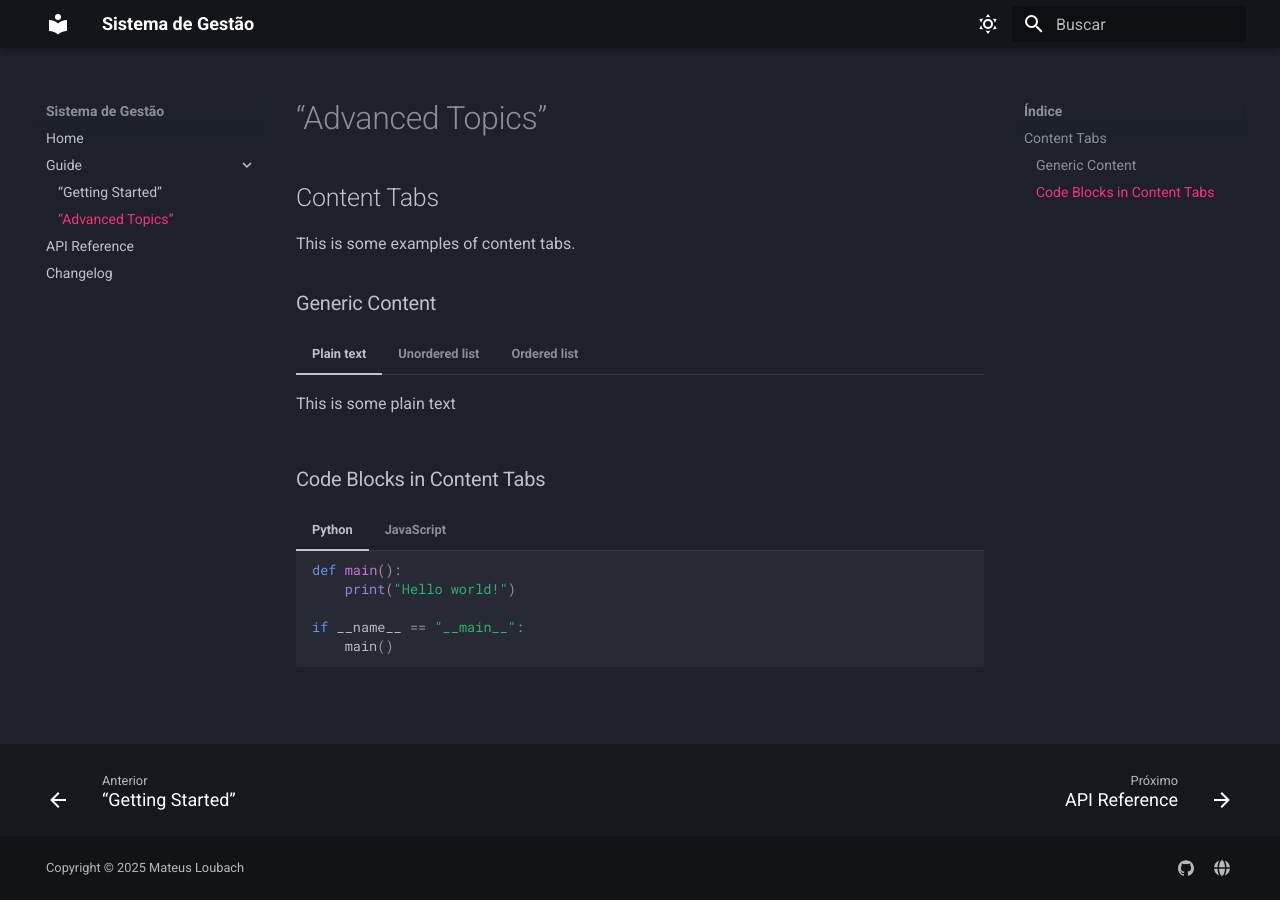
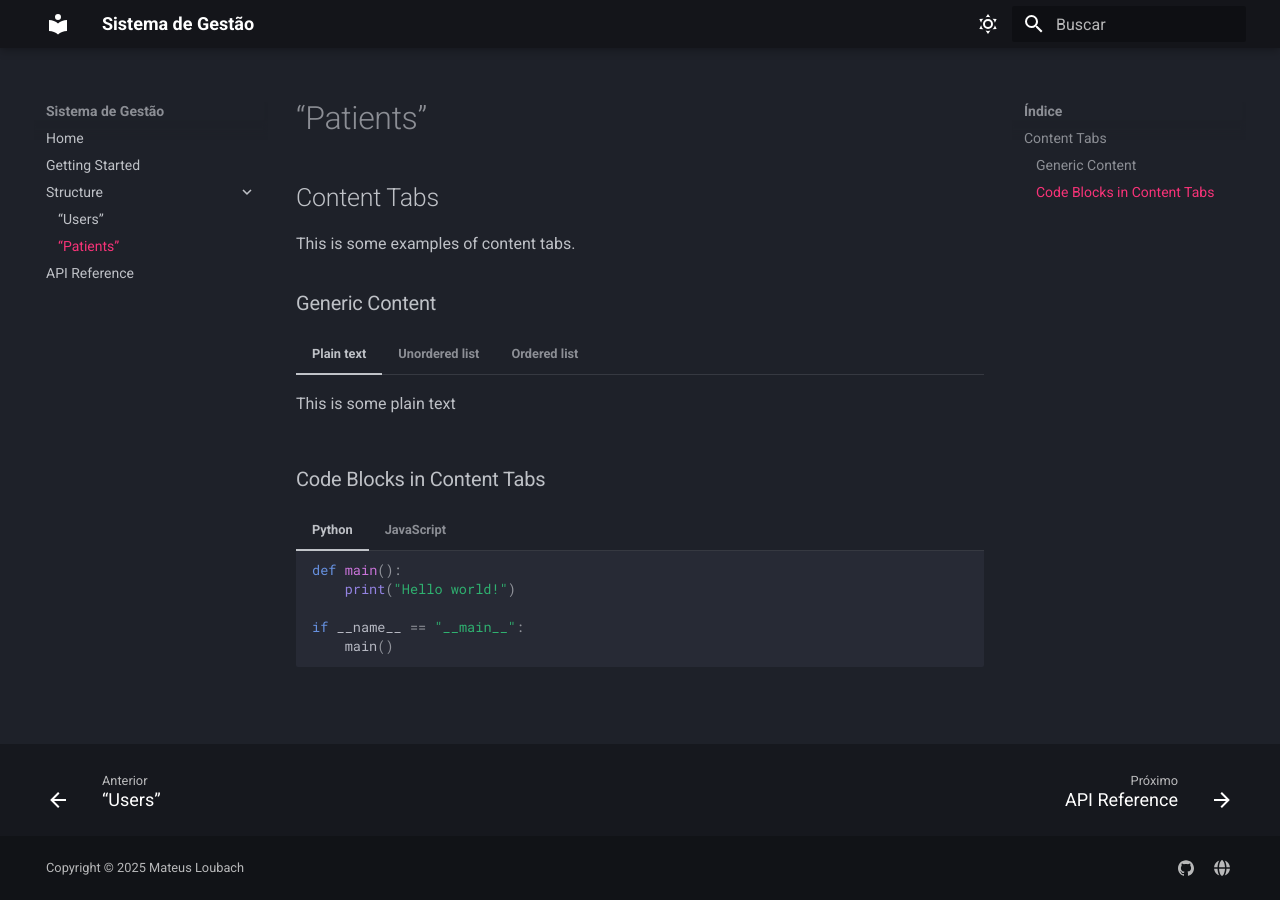
Before and after one commit to mateusloubach/documentations, an MkDocs documentation site: the page built from docs/content-tabs.md, in a window 1280 px wide. Built offline with MkDocs 1.6.1 and Material for MkDocs 9.7.7, drawn with Linux system fonts in a browser that asks for light colours.

```diff
--- a/mkdocs.yml
+++ b/mkdocs.yml
@@ -1,5 +1,4 @@
 site_name: Sistema de Gestão
-site_url: https://google.com
 theme:
   language: pt-BR
   name: material
@@ -23,11 +22,11 @@ theme:
       accent: green
 nav:
   - Home: index.md
-  - Guide:
-      - “Getting Started”: diagrams.md
-      - “Advanced Topics”: content-tabs.md
-  - API Reference: code.md
-  - Changelog: Q&A.md
+  - Getting Started: start.md
+  - Structure:
+    - “Users”: diagrams.md
+    - “Patients”: content-tabs.md
+  - API Reference: Q&A.md
 
 copyright: Copyright &copy; 2025 Mateus Loubach
 extra:
@@ -39,6 +38,8 @@ extra:
       link: https://mateusloubach.vercel.app/
 extra_css:
   - stylesheets/extra.css
+
+
 # Code For Allowing Icons
 markdown_extensions:
   - attr_list
```
Also changed, not shown: docs/index.md (+1 -1 lines), docs/start.md (added, +1 -0 lines).
